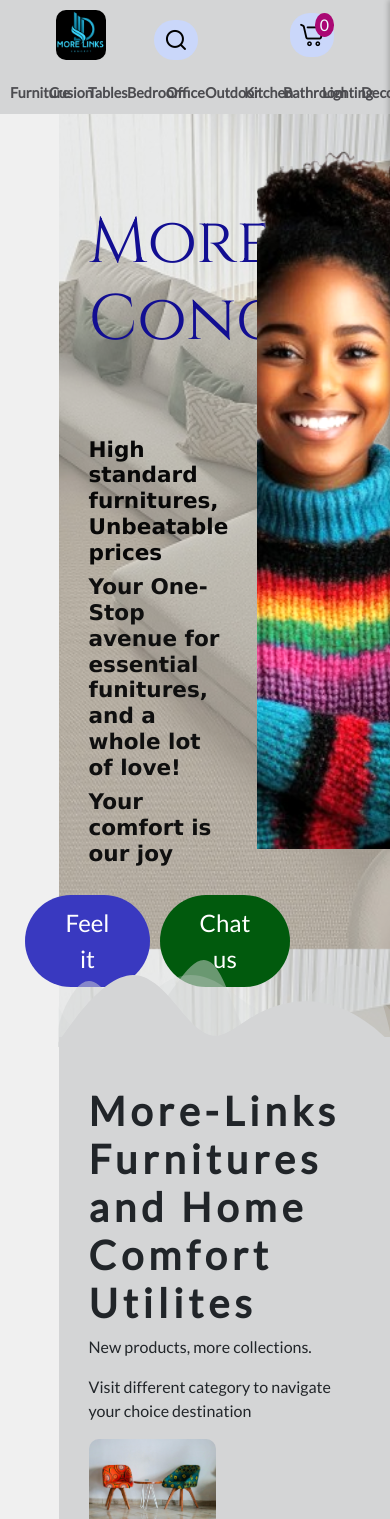
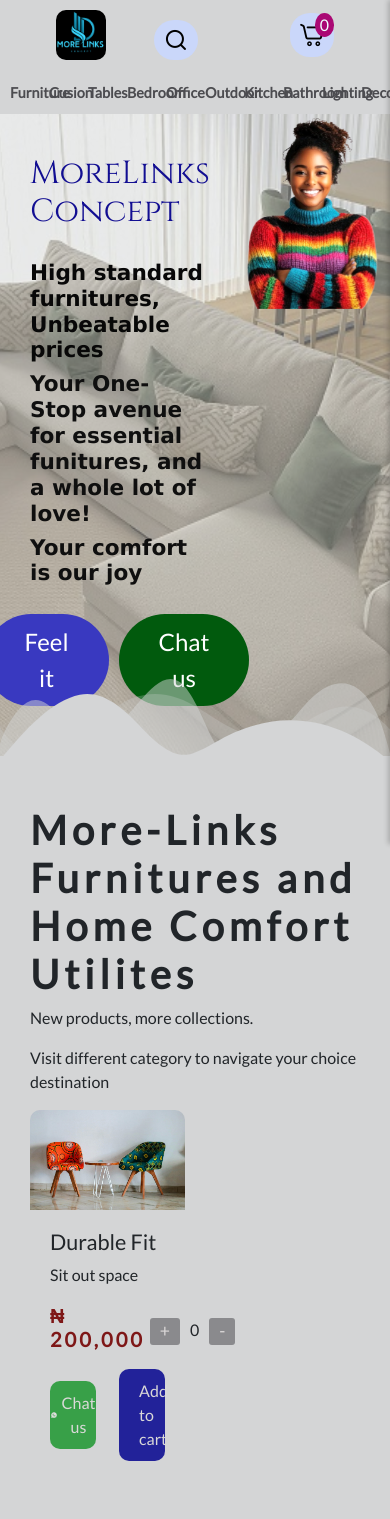
Before and after one commit to Ikendu/morelinksSales, a PHP site: page / in a window 390 px wide; the page is wider, and only the part inside the window is pictured. Shown: the top 1519 px of that part. Run offline with PHP 8.4, Linux system fonts and the light colour scheme; some libraries are stand-ins or nearby versions; some web fonts are replaced.

Commit message:
more styling

```diff
--- a/styles.css
+++ b/styles.css
@@ -35,6 +35,8 @@ body {
   background-repeat: no-repeat;
   background-position: center;
   background-attachment: fixed;
+  /* height: 100vh; */
+  width: 100%;
   width: 85%;
 }
 
@@ -126,4 +128,46 @@ body {
   fill: #d4d5d6;
 }
 
-/* Cart control */
+/* Mobile responsiveness */
+
+@media (max-width: 780px) {
+  .mainpage {
+    width: 100%;
+    left: 0;
+  }
+  .landing h1 {
+    font-size: 2em;
+    padding: 20px 0;
+  }
+  /* .landingcontent {
+    flex-direction: column;
+    align-items: center;
+  } */
+  .landpic {
+    width: 100%;
+    height: auto;
+  }
+  .landingcontent img {
+    width: 100%;
+    height: auto;
+  }
+}
+@media (max-width: 780px) {
+
+  .landing h1 {
+    font-size: 2em;
+    padding: 20px 0;
+  }
+  /* .landingcontent {
+    flex-direction: column;
+    align-items: center;
+  } */
+  .landpic {
+    width: 100%;
+    height: auto;
+  }
+  .landingcontent img {
+    width: 100%;
+    height: auto;
+  }
+}
```
Also changed, not shown: headermobile.css (line endings or trailing spaces).
